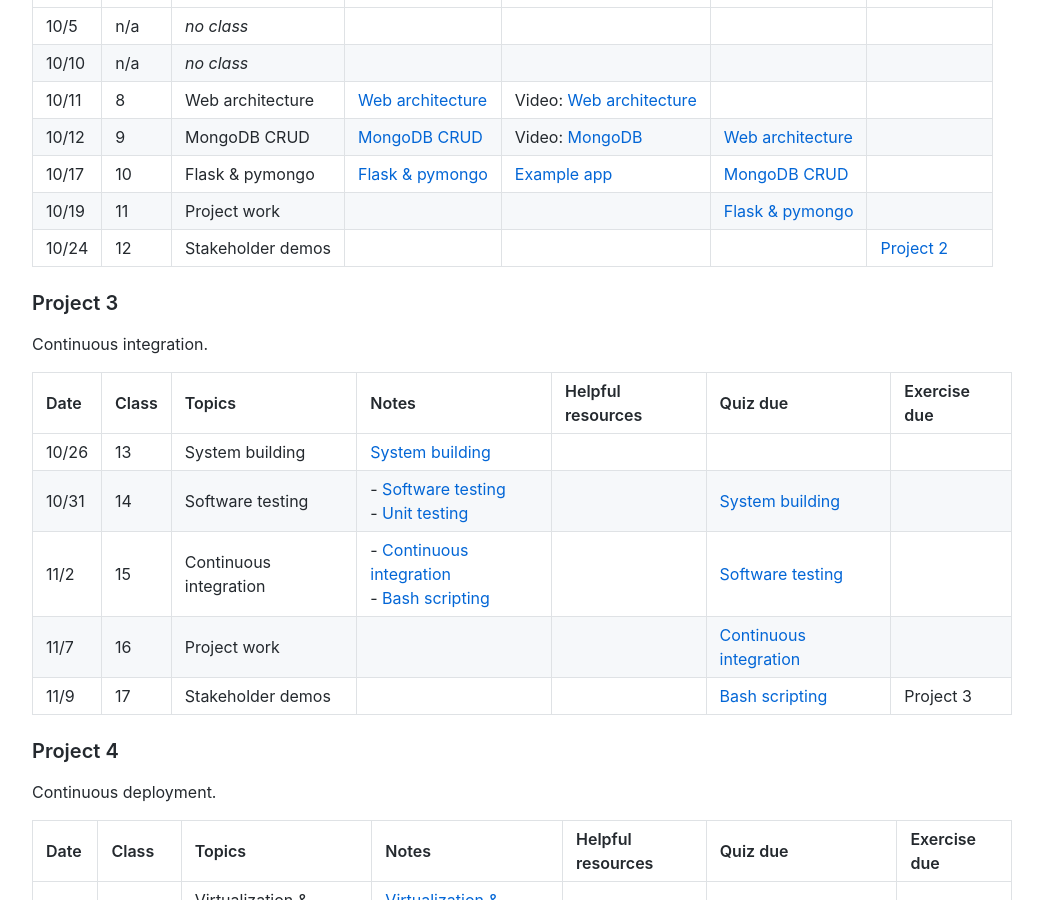
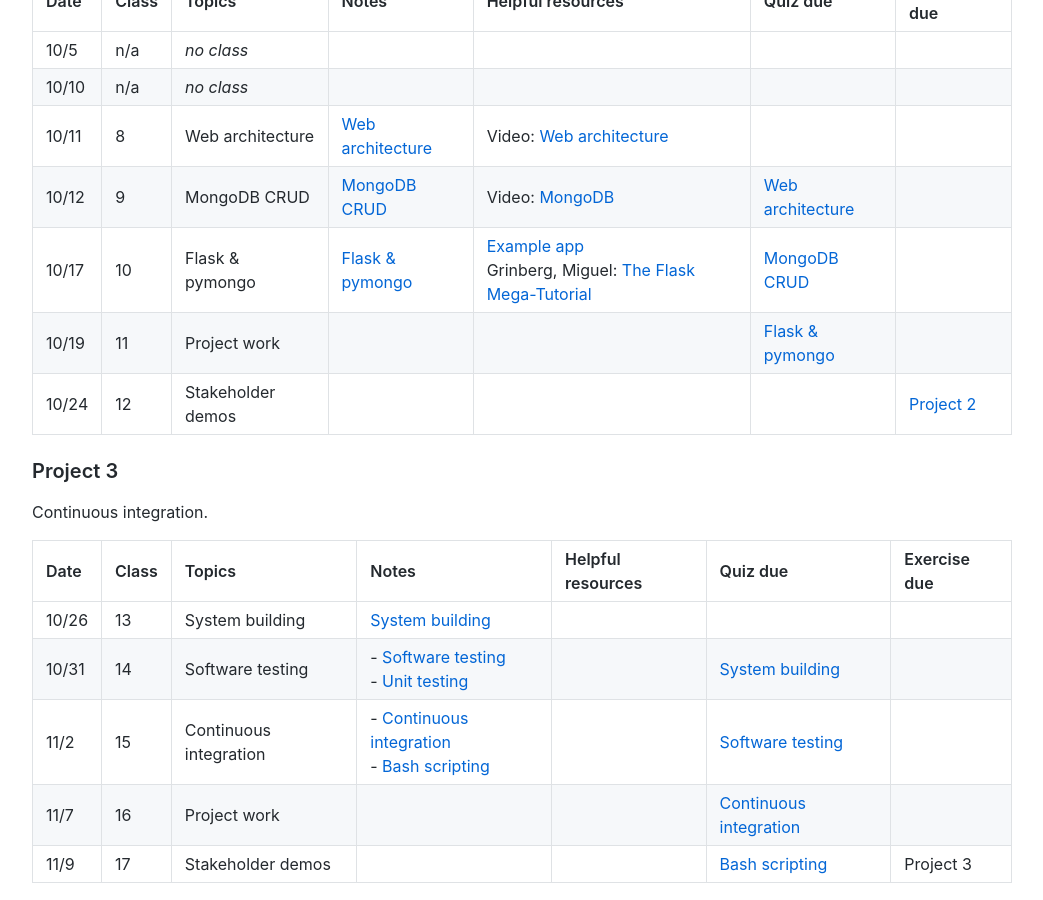
Before and after one commit to nyu-software-engineering/course-materials, a Jekyll site: the page built from content/schedule.md, in a window 1280 px wide and 900 px high, scrolled down 1467 px. Shown: the whole window, without its empty margins (118-1161 px from the left). Built offline with Jekyll 4.4.1, drawn with Linux system fonts in a browser that asks for light colours; comment, search, counter and statistics services are not loaded.

Commit message:
flask mega-tutorial link

```diff
--- a/content/schedule.md
+++ b/content/schedule.md
@@ -36,15 +36,15 @@ Gather requirements, draft a product specification for a mobile application, and
 
 Build a mobile web application.
 
-| Date  | Class | Topics            | Notes                                        | Helpful resources                                                                        | Quiz due                                                | Exercise due                                         |
-| :---- | :---- | :---------------- | :------------------------------------------- | :--------------------------------------------------------------------------------------- | :------------------------------------------------------ | :--------------------------------------------------- |
-| 10/5  | n/a   | _no class_        |                                              |                                                                                          |                                                         |                                                      |
-| 10/10 | n/a   | _no class_        |                                              |                                                                                          |                                                         |                                                      |
-| 10/11 | 8     | Web architecture  | [Web architecture](slides/web-architecture/) | Video: [Web architecture](https://youtu.be/AqzgVlHOAz8)                                  |                                                         |                                                      |
-| 10/12 | 9     | MongoDB CRUD      | [MongoDB CRUD](slides/mongodb-crud/)         | Video: [MongoDB](https://youtu.be/nf7kW6Fu_Yk)                                           | [Web architecture](https://forms.gle/ApWztCS6Fkh6rNtA9) |                                                      |
-| 10/17 | 10    | Flask & pymongo   | [Flask & pymongo](slides/pymongo-flask/)     | [Example app](https://github.com/nyu-software-engineering/flask-pymongo-web-app-example) | [MongoDB CRUD](https://forms.gle/3NmVKAhYYyE8dvBx7)     |                                                      |
-| 10/19 | 11    | Project work      |                                              |                                                                                          | [Flask & pymongo](https://forms.gle/KitqzGtcqsWiz6J47)  |                                                      |
-| 10/24 | 12    | Stakeholder demos |                                              |                                                                                          |                                                         | [Project 2](https://classroom.github.com/a/3i4ut50j) |
+| Date  | Class | Topics            | Notes                                        | Helpful resources                                                                                                                                                                                                          | Quiz due                                                | Exercise due                                         |
+| :---- | :---- | :---------------- | :------------------------------------------- | :------------------------------------------------------------------------------------------------------------------------------------------------------------------------------------------------------------------------- | :------------------------------------------------------ | :--------------------------------------------------- |
+| 10/5  | n/a   | _no class_        |                                              |                                                                                                                                                                                                                            |                                                         |                                                      |
+| 10/10 | n/a   | _no class_        |                                              |                                                                                                                                                                                                                            |                                                         |                                                      |
+| 10/11 | 8     | Web architecture  | [Web architecture](slides/web-architecture/) | Video: [Web architecture](https://youtu.be/AqzgVlHOAz8)                                                                                                                                                                    |                                                         |                                                      |
+| 10/12 | 9     | MongoDB CRUD      | [MongoDB CRUD](slides/mongodb-crud/)         | Video: [MongoDB](https://youtu.be/nf7kW6Fu_Yk)                                                                                                                                                                             | [Web architecture](https://forms.gle/ApWztCS6Fkh6rNtA9) |                                                      |
+| 10/17 | 10    | Flask & pymongo   | [Flask & pymongo](slides/pymongo-flask/)     | [Example app](https://github.com/nyu-software-engineering/flask-pymongo-web-app-example)<br />Grinberg, Miguel: [The Flask Mega-Tutorial](https://blog.miguelgrinberg.com/post/the-flask-mega-tutorial-part-i-hello-world) | [MongoDB CRUD](https://forms.gle/3NmVKAhYYyE8dvBx7)     |                                                      |
+| 10/19 | 11    | Project work      |                                              |                                                                                                                                                                                                                            | [Flask & pymongo](https://forms.gle/KitqzGtcqsWiz6J47)  |                                                      |
+| 10/24 | 12    | Stakeholder demos |                                              |                                                                                                                                                                                                                            |                                                         | [Project 2](https://classroom.github.com/a/3i4ut50j) |
 
 ### Project 3
 
```
